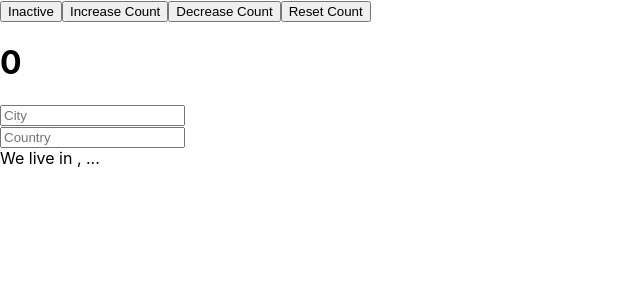
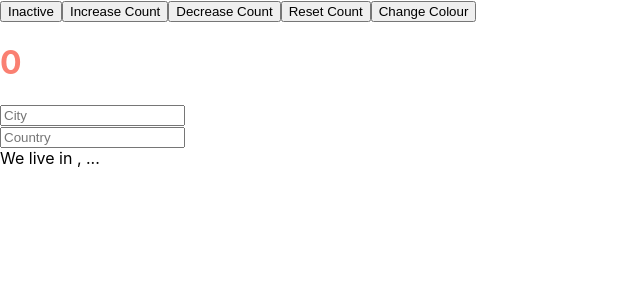
Before and after one commit to RWCannell/hooks-playground, a React (Create React App) app: page / in a window 1280 px wide. Shown: the top 300 px of the page, without its empty margins (0-640 px from the left). Built offline with nearby package versions, Linux system fonts and the light colour scheme.

Commit message:
Added a changing colour state

```diff
--- a/src/App.js
+++ b/src/App.js
@@ -24,6 +24,7 @@ function App() {
   // Increase, decrease, or reset count
 
   const [count, setCount] = useState(0);
+  const [colour, setColour] = useState('salmon');
 
   const handleIncreaseCountOnClick = () => {
     setCount(count + 1);
@@ -37,13 +38,24 @@ function App() {
     setCount(0);
   }
 
+  const handleColourChange = () => {
+    // const nextColour = colour === 'blue' ? 'pink' : 'blue';
+    let nextColour = 'blue';
+    if (colour === 'blue') {
+      nextColour = 'pink';
+    } else {
+      nextColour = 'blue';
+    }
+    setColour(nextColour);
+  };
+
   useEffect(() => {
     console.log(`We are inside the useEffect hook. The current value of count is: ${count}`);
 
     return () => {
       console.log(`We are clearing up everything that was setup above. The last count was: ${count}.`);
     };
-  });
+  }, [count]);
 
   // ======================================= //
   // City and Country Location
@@ -80,7 +92,10 @@ function App() {
       <button onClick={handleResetCountOnClick}>
         Reset Count
       </button>
-      <h1>{count}</h1>
+      <button onClick={handleColourChange}>
+        Change Colour
+      </button>
+      <h1 style={{ color: colour }}>{ count }</h1>
 
       <form>
         <div>
```
